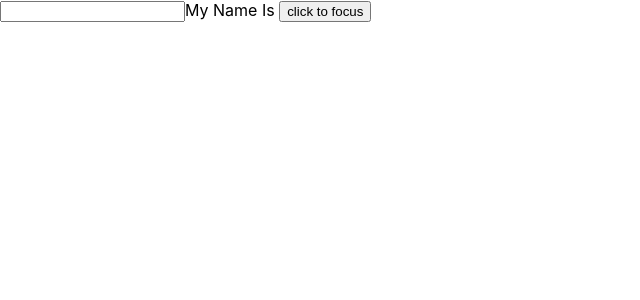
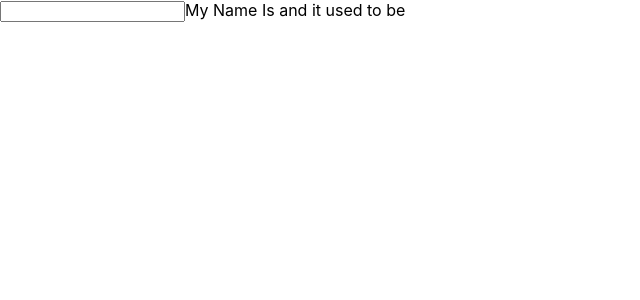
Before and after one commit to Sabraaa/uebungen, a React (Create React App) app: page / in a window 1280 px wide. Shown: the top 300 px of the page, without its empty margins (0-640 px from the left). Built offline with nearby package versions, Linux system fonts and the light colour scheme; the HTML template or start-up script is replaced by a standard one.

Commit message:
useRefed!

```diff
--- a/src/App.js
+++ b/src/App.js
@@ -3,22 +3,28 @@ import "./App.css";
 
 function App() {
   const [name, setname] = useState("");
-  const inputRef = useRef();
+  // const inputRef = useRef("");
+  const prevName = useRef("");
 
-  const focus = () => {
+  useEffect(() => {
+    prevName.current = name
+  }, [name]);
 
-    inputRef.current.focus()
-  };
+
+  // const focus = () => {
+    // inputRef.current.focus();
+    // inputRef.current.value = "type here"
+  // };
 
   return (
     <div>
       <input
-        ref={inputRef}
+        // ref={inputRef}
         value={name}
         onChange={(e) => setname(e.target.value)}
       />
-      <span>My Name Is {name}</span>
-      <button onClick={focus}>click to focus</button>
+      <span>My Name Is {name} and it used to be {prevName.current}</span>
+      {/* <button onClick={focus}>click to focus</button> */}
     </div>
   );
 }
```
